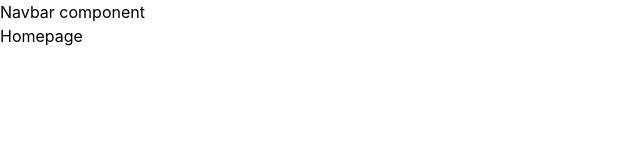
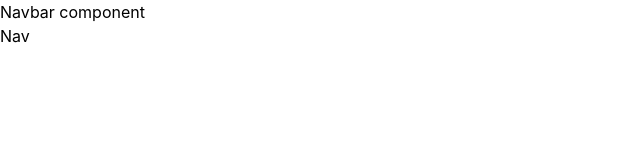
Before and after one commit to MylesMburu/bukkt-frontend, a React (Vite) app in the folder bukkt-frontend/: page / in a window 1280 px wide. Shown: the top 160 px of the page, without its empty margins (0-640 px from the left). Built offline with nearby package versions, Linux system fonts and the light colour scheme.

Commit message:
adding nav to the homepage

```diff
--- a/bukkt-frontend/src/components/Homepage.jsx
+++ b/bukkt-frontend/src/components/Homepage.jsx
@@ -1,5 +1,11 @@
+import Nav from "./Nav"
+
 const Homepage = () => {
-    return <div>Homepage</div>
+    return (
+        <div>
+            <Nav />
+        </div>
+        )
 }
 
 export default Homepage
--- /dev/null
+++ b/bukkt-frontend/src/components/Nav.jsx
@@ -0,0 +1,11 @@
+import React from 'react'
+
+function Nav() {
+  return (
+    <div>
+      <h1>Nav</h1>
+    </div>
+  )
+}
+
+export default Nav
```
